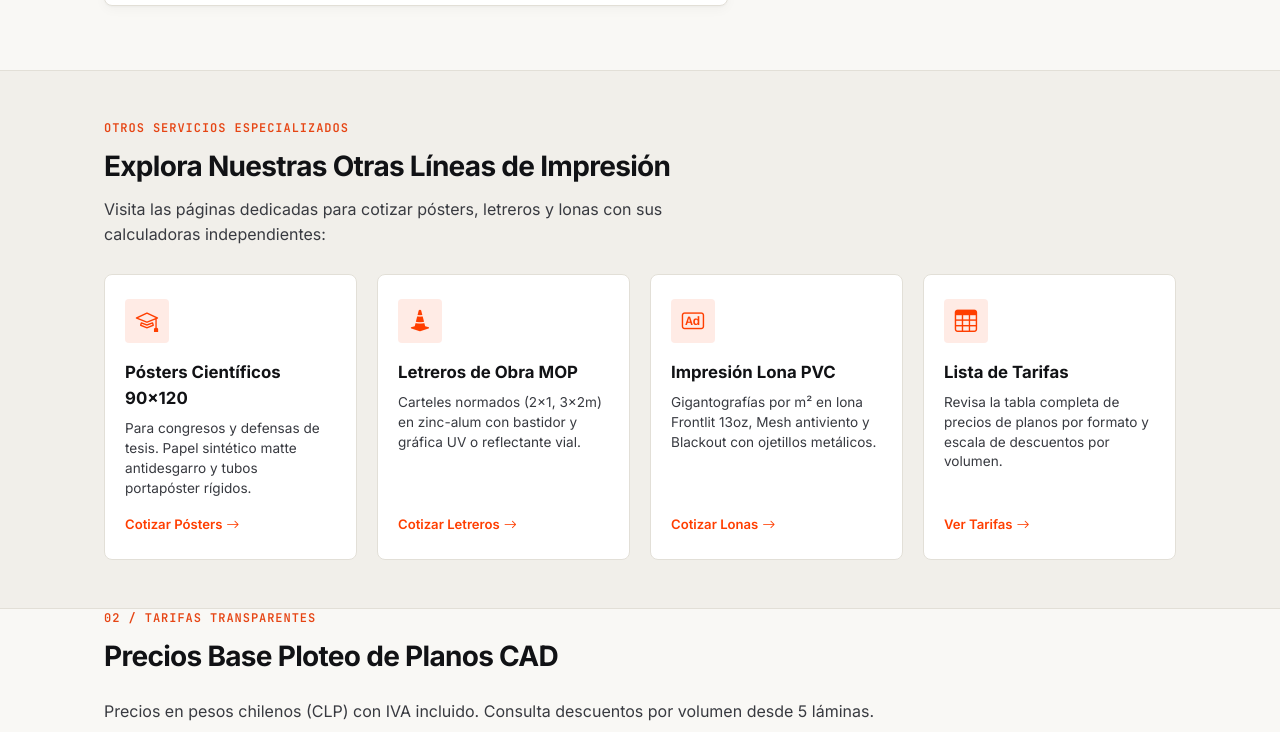
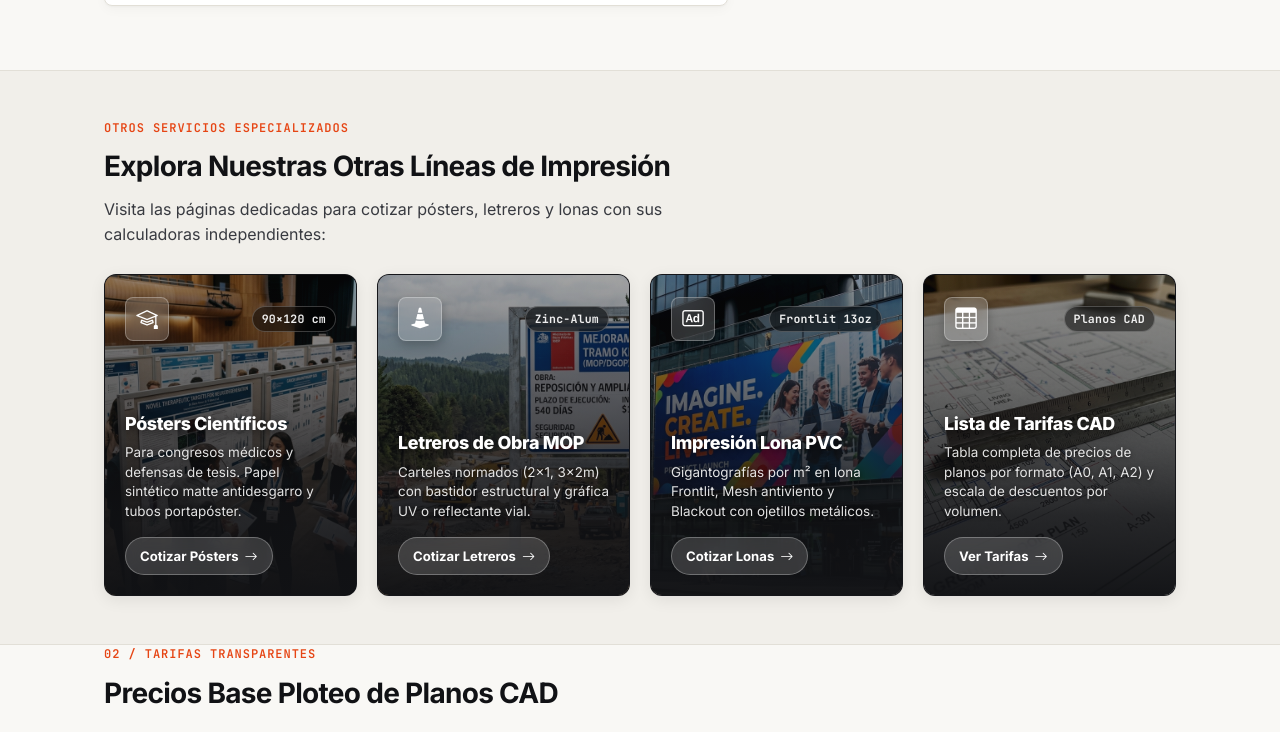
Before and after one commit to lespinozarey/PLOTEX-WEB, a website: page index.html in a window 1280 px wide. Shown: the part 2050-2782 px from the top of the page. Drawn offline with nearby package versions, Linux system fonts and the light colour scheme; no server answers.

Commit message:
REVISION B // Descripción de Posters Científicos

```diff
--- a/index.html
+++ b/index.html
@@ -118,7 +118,7 @@
     }
 
     .site-header {
-      background: rgba(249, 248, 245, 0.88);
+      background: rgba(100, 100, 100, 0.533);
       border-bottom: 1px solid #E2DFD7;
       position: sticky;
       top: 0;
@@ -266,7 +266,7 @@
             </div>
 
             <h1 class="hero-main-title">
-              Los trazados van a la escala que lo necesitas o en el formato solicitado.
+              Ploteo Profesional de Planos en Temuco con Entrega Rápida y Precisión Total.
             </h1>
 
             <p class="hero-description">
@@ -704,31 +704,75 @@
 
         <div class="services-catalog-grid">
           <a href="posters-cientificos.html" class="service-feature-card">
+            <div class="service-card-bg">
+              <img src="assets/poster-congress-expo.jpg" alt="Pósters científicos para congresos y tesis académicas" loading="lazy" decoding="async" />
+              <div class="service-card-overlay"></div>
+            </div>
+            <div class="service-card-content">
+              <div class="service-card-top">
                 <div class="service-feature-card-icon"><i class="bi bi-mortarboard"></i></div>
-            <h3>Pósters Científicos 90×120</h3>
-            <p>Para congresos y defensas de tesis. Papel sintético matte antidesgarro y tubos portapóster rígidos.</p>
+                <span class="service-card-badge">90×120 cm</span>
+              </div>
+              <div class="service-card-body">
+                <h3>Pósters Científicos</h3>
+                <p>Para congresos médicos y defensas de tesis. Papel sintético matte antidesgarro y tubos portapóster.</p>
+              </div>
               <span class="service-feature-card-cta">Cotizar Pósters <i class="bi bi-arrow-right"></i></span>
+            </div>
           </a>
 
           <a href="letreros-obra.html" class="service-feature-card">
+            <div class="service-card-bg">
+              <img src="assets/letrero-mop-faena.jpg" alt="Letreros de obra MOP en zinc-alum y gráfica vial" loading="lazy" decoding="async" />
+              <div class="service-card-overlay"></div>
+            </div>
+            <div class="service-card-content">
+              <div class="service-card-top">
                 <div class="service-feature-card-icon"><i class="bi bi-cone-striped"></i></div>
+                <span class="service-card-badge">Zinc-Alum</span>
+              </div>
+              <div class="service-card-body">
                 <h3>Letreros de Obra MOP</h3>
-            <p>Carteles normados (2x1, 3x2m) en zinc-alum con bastidor y gráfica UV o reflectante vial.</p>
+                <p>Carteles normados (2x1, 3x2m) con bastidor estructural y gráfica UV o reflectante vial.</p>
+              </div>
               <span class="service-feature-card-cta">Cotizar Letreros <i class="bi bi-arrow-right"></i></span>
+            </div>
           </a>
 
           <a href="lona-pvc.html" class="service-feature-card">
+            <div class="service-card-bg">
+              <img src="assets/lona-pvc-fachada.jpg" alt="Gigantografías en lona PVC para fachadas y eventos" loading="lazy" decoding="async" />
+              <div class="service-card-overlay"></div>
+            </div>
+            <div class="service-card-content">
+              <div class="service-card-top">
                 <div class="service-feature-card-icon"><i class="bi bi-badge-ad"></i></div>
+                <span class="service-card-badge">Frontlit 13oz</span>
+              </div>
+              <div class="service-card-body">
                 <h3>Impresión Lona PVC</h3>
-            <p>Gigantografías por m² en lona Frontlit 13oz, Mesh antiviento y Blackout con ojetillos metálicos.</p>
+                <p>Gigantografías por m² en lona Frontlit, Mesh antiviento y Blackout con ojetillos metálicos.</p>
+              </div>
               <span class="service-feature-card-cta">Cotizar Lonas <i class="bi bi-arrow-right"></i></span>
+            </div>
           </a>
 
           <a href="#tarifas" class="service-feature-card">
+            <div class="service-card-bg">
+              <img src="assets/blueprint-detail.jpg" alt="Tarifario y ploteo de planos técnicos CAD" loading="lazy" decoding="async" />
+              <div class="service-card-overlay"></div>
+            </div>
+            <div class="service-card-content">
+              <div class="service-card-top">
                 <div class="service-feature-card-icon"><i class="bi bi-table"></i></div>
-            <h3>Lista de Tarifas</h3>
-            <p>Revisa la tabla completa de precios de planos por formato y escala de descuentos por volumen.</p>
+                <span class="service-card-badge">Planos CAD</span>
+              </div>
+              <div class="service-card-body">
+                <h3>Lista de Tarifas CAD</h3>
+                <p>Tabla completa de precios de planos por formato (A0, A1, A2) y escala de descuentos por volumen.</p>
+              </div>
               <span class="service-feature-card-cta">Ver Tarifas <i class="bi bi-arrow-right"></i></span>
+            </div>
           </a>
         </div>
       </div>
@@ -941,15 +985,6 @@
                   d="M10.854 5.146a.5.5 0 0 1 0 .708l-3 3a.5.5 0 0 1-.708 0l-1.5-1.5a.5.5 0 1 1 .708-.708L7.5 7.793l2.646-2.647a.5.5 0 0 1 .708 0z" />
               </svg>
               Escala 1:1 Certificada
-            </span>
-            <span class="footer-pill">
-              <svg class="footer-pill-icon" viewBox="0 0 16 16">
-                <path
-                  d="M1.92.506a.5.5 0 0 1 .434.14L3 1.293l.646-.647a.5.5 0 0 1 .708 0L5 1.293l.646-.647a.5.5 0 0 1 .708 0L7 1.293l.646-.647a.5.5 0 0 1 .708 0L9 1.293l.646-.647a.5.5 0 0 1 .708 0l.646.647.646-.647a.5.5 0 0 1 .708 0l.646.647.646-.647A.5.5 0 0 1 14 1.05v13.9a.5.5 0 0 1-.854.353l-.646-.647-.646.647a.5.5 0 0 1-.708 0l-.646-.647-.646.647a.5.5 0 0 1-.708 0l-.646-.647-.646.647a.5.5 0 0 1-.708 0l-.646-.647-.646.647a.5.5 0 0 1-.854-.353V1.05a.5.5 0 0 1 .066-.254.5.5 0 0 1 .28-.24zM13 2H3v12h10V2z" />
-                <path
-                  d="M4 4.5a.5.5 0 0 1 .5-.5h7a.5.5 0 0 1 0 1h-7a.5.5 0 0 1-.5-.5zm0 2a.5.5 0 0 1 .5-.5h7a.5.5 0 0 1 0 1h-7a.5.5 0 0 1-.5-.5zm0 2a.5.5 0 0 1 .5-.5h7a.5.5 0 0 1 0 1h-7a.5.5 0 0 1-.5-.5zm0 2a.5.5 0 0 1 .5-.5h4a.5.5 0 0 1 0 1h-4a.5.5 0 0 1-.5-.5z" />
-              </svg>
-              Boleta y Factura
             </span>
             <span class="footer-pill">
               <svg class="footer-pill-icon" viewBox="0 0 16 16">
--- a/styles.css
+++ b/styles.css
@@ -193,7 +193,7 @@ button {
   position: sticky;
   top: 0;
   z-index: 1000;
-  background: rgba(249, 248, 245, 0.88);
+  background: rgba(100, 100, 100, 0.533);
   backdrop-filter: blur(16px) saturate(180%);
   -webkit-backdrop-filter: blur(16px) saturate(180%);
   border-bottom: 1px solid rgba(226, 223, 215, 0.85);
@@ -1757,7 +1757,7 @@ button {
 .site-footer {
   border-top: 1px solid var(--line);
   padding: 56px 0 32px;
-  background: var(--bg-card);
+  background: rgba(100, 100, 100, 0.533);
   font-size: 0.88rem;
 }
 
@@ -1818,13 +1818,14 @@ button {
   display: inline-flex;
   align-items: center;
   gap: 6px;
-  background: var(--bg-subtle);
+  background: var(--bg-card);
   border: 1px solid var(--line);
   border-radius: var(--r-full);
   padding: 5px 12px;
   font-size: 0.76rem;
   font-weight: 600;
   color: var(--ink);
+  box-shadow: 0 1px 2px rgba(17, 18, 21, 0.03);
 }
 
 .footer-links-list {
@@ -1852,7 +1853,7 @@ button {
 }
 
 .footer-map-card {
-  background: var(--bg-subtle);
+  background: var(--bg-card);
   border: 1px solid var(--line);
   border-radius: var(--r-md);
   overflow: hidden;
@@ -3061,7 +3062,7 @@ dialog.modal-clean::backdrop {
   }
 }
 
-/* Tarjetas de Servicios en Portada */
+/* Tarjetas de Servicios en Portada con Imagen de Fondo Descriptiva */
 .services-catalog-grid {
   display: grid;
   grid-template-columns: repeat(4, 1fr);
@@ -3070,66 +3071,194 @@ dialog.modal-clean::backdrop {
 }
 
 .service-feature-card {
-  background: var(--bg-card);
-  border: 1px solid var(--line);
-  border-radius: var(--r-md);
-  padding: 24px 20px;
+  position: relative;
+  border-radius: var(--r-lg, 12px);
+  overflow: hidden;
+  border: 1px solid rgba(17, 18, 21, 0.12);
+  min-height: 320px;
+  display: flex;
+  flex-direction: column;
+  justify-content: flex-end;
+  text-decoration: none;
+  color: #FFFFFF;
+  background-color: #16171b;
+  box-shadow: 0 4px 16px rgba(17, 18, 21, 0.08);
+  transition: transform 0.35s cubic-bezier(0.16, 1, 0.3, 1),
+              box-shadow 0.35s cubic-bezier(0.16, 1, 0.3, 1),
+              border-color 0.25s ease;
+  isolation: isolate;
+}
+
+.service-feature-card:hover {
+  transform: translateY(-6px);
+  border-color: var(--brand-svelte, #ff3e00);
+  box-shadow: 0 16px 36px rgba(17, 18, 21, 0.28), 0 0 0 1px rgba(255, 62, 0, 0.4);
+}
+
+.service-feature-card.active {
+  border-color: var(--brand-svelte, #ff3e00);
+  box-shadow: 0 0 0 2px var(--brand-svelte, #ff3e00);
+}
+
+.service-card-bg {
+  position: absolute;
+  inset: 0;
+  width: 100%;
+  height: 100%;
+  z-index: 1;
+  overflow: hidden;
+}
+
+.service-card-bg img {
+  width: 100%;
+  height: 100%;
+  object-fit: cover;
+  object-position: center;
+  display: block;
+  transition: transform 0.7s cubic-bezier(0.16, 1, 0.3, 1), filter 0.5s ease;
+  filter: brightness(0.85) contrast(1.06);
+}
+
+.service-feature-card:hover .service-card-bg img {
+  transform: scale(1.08);
+  filter: brightness(0.96) contrast(1.1);
+}
+
+.service-card-overlay {
+  position: absolute;
+  inset: 0;
+  background: linear-gradient(
+    180deg,
+    rgba(17, 18, 21, 0.28) 0%,
+    rgba(17, 18, 21, 0.52) 35%,
+    rgba(17, 18, 21, 0.88) 75%,
+    rgba(17, 18, 21, 0.98) 100%
+  );
+  transition: background 0.35s ease;
+}
+
+.service-feature-card:hover .service-card-overlay {
+  background: linear-gradient(
+    180deg,
+    rgba(17, 18, 21, 0.18) 0%,
+    rgba(17, 18, 21, 0.44) 30%,
+    rgba(17, 18, 21, 0.82) 70%,
+    rgba(17, 18, 21, 0.96) 100%
+  );
+}
+
+.service-card-content {
+  position: relative;
+  z-index: 2;
+  padding: 22px 20px 20px;
   display: flex;
   flex-direction: column;
   justify-content: space-between;
-  transition: transform 0.2s ease, border-color 0.2s ease, box-shadow 0.2s ease;
-  text-decoration: none;
-  color: inherit;
-  position: relative;
-  overflow: hidden;
-}
-
-.service-feature-card:hover {
-  transform: translateY(-4px);
-  border-color: var(--brand-svelte, #ff3e00);
-  box-shadow: 0 10px 24px rgba(0, 0, 0, 0.06);
-}
-
-.service-feature-card.active {
-  border-color: var(--brand-svelte, #ff3e00);
-  background: #FFFDFB;
+  height: 100%;
+  min-height: 320px;
+  box-sizing: border-box;
+}
+
+.service-card-top {
+  display: flex;
+  align-items: center;
+  justify-content: space-between;
+  margin-bottom: 24px;
 }
 
 .service-feature-card-icon {
   width: 44px;
   height: 44px;
-  border-radius: var(--r-sm);
-  background: rgba(255, 62, 0, 0.1);
-  color: var(--brand-svelte, #ff3e00);
+  border-radius: var(--r-md, 8px);
+  background: rgba(255, 255, 255, 0.16);
+  backdrop-filter: blur(12px);
+  -webkit-backdrop-filter: blur(12px);
+  border: 1px solid rgba(255, 255, 255, 0.28);
+  color: #FFFFFF;
   display: flex;
   align-items: center;
   justify-content: center;
-  font-size: 1.4rem;
+  font-size: 1.35rem;
+  box-shadow: 0 4px 12px rgba(0, 0, 0, 0.25);
+  transition: background 0.3s ease, transform 0.3s ease, border-color 0.3s ease, color 0.3s ease;
+}
+
+.service-feature-card:hover .service-feature-card-icon {
+  background: var(--brand-svelte, #ff3e00);
+  border-color: var(--brand-svelte, #ff3e00);
+  color: #FFFFFF;
+  transform: scale(1.08);
+  box-shadow: 0 6px 18px rgba(255, 62, 0, 0.45);
+}
+
+.service-card-badge {
+  font-family: var(--font-mono, monospace);
+  font-size: 0.72rem;
+  font-weight: 700;
+  color: rgba(255, 255, 255, 0.92);
+  background: rgba(0, 0, 0, 0.48);
+  backdrop-filter: blur(8px);
+  -webkit-backdrop-filter: blur(8px);
+  border: 1px solid rgba(255, 255, 255, 0.22);
+  padding: 3px 9px;
+  border-radius: var(--r-full, 9999px);
+  letter-spacing: 0.02em;
+}
+
+.service-card-body {
+  margin-top: auto;
   margin-bottom: 16px;
 }
 
 .service-feature-card h3 {
-  font-size: 1.05rem;
-  font-weight: 700;
+  font-size: 1.12rem;
+  font-weight: 800;
+  letter-spacing: -0.02em;
   margin-bottom: 8px;
-  color: var(--ink);
+  color: #FFFFFF;
+  text-shadow: 0 2px 8px rgba(0, 0, 0, 0.6);
+  line-height: 1.25;
 }
 
 .service-feature-card p {
-  font-size: 0.85rem;
-  color: var(--ink-secondary);
+  font-size: 0.84rem;
+  color: rgba(255, 255, 255, 0.88);
   line-height: 1.45;
-  margin-bottom: 16px;
+  margin-bottom: 0;
+  text-shadow: 0 1px 4px rgba(0, 0, 0, 0.6);
 }
 
 .service-feature-card-cta {
   font-size: 0.82rem;
-  font-weight: 600;
-  color: var(--brand-svelte, #ff3e00);
+  font-weight: 700;
+  color: #FFFFFF;
+  background: rgba(255, 255, 255, 0.16);
+  border: 1px solid rgba(255, 255, 255, 0.28);
+  backdrop-filter: blur(8px);
+  -webkit-backdrop-filter: blur(8px);
+  padding: 8px 14px;
+  border-radius: var(--r-full, 9999px);
   display: inline-flex;
   align-items: center;
-  gap: 4px;
-  margin-top: auto;
+  gap: 6px;
+  width: fit-content;
+  transition: all 0.25s ease;
+}
+
+.service-feature-card:hover .service-feature-card-cta {
+  background: var(--brand-svelte, #ff3e00);
+  border-color: var(--brand-svelte, #ff3e00);
+  color: #FFFFFF;
+  box-shadow: 0 4px 14px rgba(255, 62, 0, 0.4);
+  padding-right: 16px;
+}
+
+.service-feature-card-cta i {
+  transition: transform 0.25s ease;
+}
+
+.service-feature-card:hover .service-feature-card-cta i {
+  transform: translateX(3px);
 }
 
 .service-page-hero {
--- a/sw.js
+++ b/sw.js
@@ -3,7 +3,7 @@
  * Cache-First Architecture for Zero-FOUC & Instant Reloads
  */
 
-const CACHE_NAME = "plotex-v5-cache";
+const CACHE_NAME = "plotex-v7-cache";
 const ASSETS_TO_CACHE = [
   "./",
   "./index.html",
@@ -13,6 +13,7 @@ const ASSETS_TO_CACHE = [
   "./styles.css",
   "./script.js",
   "./assets/plotter-studio.jpg",
+  "./assets/blueprint-detail.jpg",
   "./assets/poster-congress-expo.jpg",
   "./assets/poster-presentation.jpg",
   "./assets/letrero-mop-faena.jpg",
```
Also changed, not shown: letreros-obra.html (+1 -1 lines), lona-pvc.html (+1 -1 lines), posters-cientificos.html (+119 -50 lines). Lines whose indentation alone changed are shown as unchanged.
